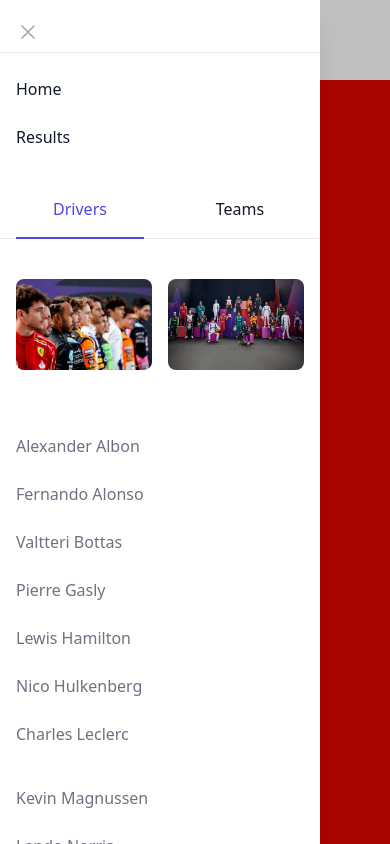
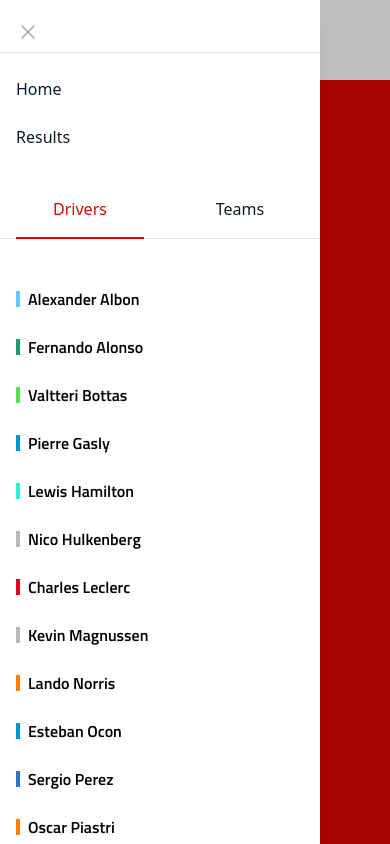
Before and after one commit to duda-el/F1, a React (Create React App) app: page / in a window 390 px wide. Both pictures are taken after a click on the button "Open menu". Built offline with nearby package versions, Linux system fonts and the light colour scheme.

Commit message:
fixed drivers on mobile

```diff
--- a/src/components/Header.jsx
+++ b/src/components/Header.jsx
@@ -23,8 +23,8 @@ import {
 import "./Header.css";
 import logo from "../assets/images/f1logo.png";
 import arrow from "../assets/images/arrow-drop-down-line.svg";
-import f1drivers from "../assets/images/F1-drivers.jpg"
-import cars from "../assets/images/cars.jpg"
+import f1drivers from "../assets/images/F1-drivers.jpg";
+import cars from "../assets/images/cars.jpg";
 
 const navigation = {
   pages: [
@@ -37,14 +37,12 @@ const navigation = {
       name: "Drivers",
       featured: [
         {
-          imageSrc:cars,
-          imageAlt:
-            "f1 drivers",
+          imageSrc: cars,
+          imageAlt: "f1 drivers",
         },
         {
-          imageSrc:f1drivers,
-          imageAlt:
-            "f1 drivers",
+          imageSrc: f1drivers,
+          imageAlt: "f1 drivers",
         },
       ],
       sections: [
@@ -212,7 +210,7 @@ export default function Example() {
                           className={({ selected }) =>
                             classNames(
                               selected
-                                ? "border-indigo-600 text-indigo-600"
+                                ? "border-custom-red text-custom-red"
                                 : "border-transparent text-gray-900",
                               "flex-1 whitespace-nowrap border-b-2 px-1 py-4 text-base font-medium"
                             )
@@ -223,11 +221,12 @@ export default function Example() {
                       ))}
                     </TabList>
                   </div>
-                  <TabPanels as={Fragment}>
+                  <TabPanels as={Fragment} >
                     {navigation.categories.map((category) => (
                       <TabPanel
                         key={category.name}
-                        className="space-y-10 px-4 pb-8 pt-10"
+                        className="px-4 pb-8"
+                        style={{fontFamily: "TitilliumWeb-SemiBold"}}
                       >
                         <div className="grid grid-cols-2 gap-x-4">
                           {category.featured.map((item) => (
@@ -235,13 +234,13 @@ export default function Example() {
                               key={item.name}
                               className="group relative text-sm"
                             >
-                              <div className="aspect-h-1 aspect-w-1 overflow-hidden rounded-lg bg-gray-100 group-hover:opacity-75">
+                              {/* <div className="aspect-h-1 aspect-w-1 overflow-hidden rounded-lg bg-gray-100 group-hover:opacity-75">
                                 <img
                                   src={item.imageSrc}
                                   alt={item.imageAlt}
                                   className="object-cover object-center"
                                 />
-                              </div>
+                              </div> */}
                               <a
                                 href={item.href}
                                 className="mt-6 block font-medium text-gray-900"
@@ -264,12 +263,20 @@ export default function Example() {
                             >
                               {section.items.map((item) => (
                                 <li key={item.name} className="flow-root">
-                                  <a
-                                    href={item.href}
-                                    className="-m-2 block p-2 text-gray-500"
-                                  >
-                                    {item.name}
-                                  </a>
+                                  <div className="flex items-center">
+                                    <div
+                                      className="w-1 h-4 mr-2"
+                                      style={{
+                                        backgroundColor: item.color,
+                                      }}
+                                    ></div>
+                                    <a
+                                      href={item.href}
+                                      className="-m-2 block p-2 text-black"
+                                    >
+                                      {item.name}
+                                    </a>
+                                  </div>
                                 </li>
                               ))}
                             </ul>
@@ -294,17 +301,14 @@ export default function Example() {
                 </div> */}
 
                 <div className="border-t border-gray-200 px-4 py-6">
-                  <a href="#" className="-m-2 flex items-center p-2">
-                    <img
-                      src="https://tailwindui.com/img/flags/flag-canada.svg"
-                      alt=""
-                      className="block h-auto w-5 flex-shrink-0"
-                    />
-                    <span className="ml-3 block text-base font-medium text-gray-900">
-                      CAD
-                    </span>
-                    <span className="sr-only">, change currency</span>
-                  </a>
+                  <div href="#" className="flex items-center">
+                    <button class="ml-3 inline-block text-sm font-medium bg-custom-black text-white py-2 px-4 rounded">
+                      SIGN IN
+                    </button>
+                    <button class="ml-3 inline-block text-sm font-medium bg-custom-red text-white py-2 px-4 rounded">
+                      SUBSCRIBE
+                    </button>
+                  </div>
                 </div>
               </DialogPanel>
             </TransitionChild>
@@ -448,9 +452,7 @@ export default function Example() {
                                                   }}
                                                 ></div>
                                                 {/* Driver's name */}
-                                                <a
-                                                  href={item.href}
-                                                >
+                                                <a href={item.href}>
                                                   {item.name}
                                                 </a>
                                               </li>
```
